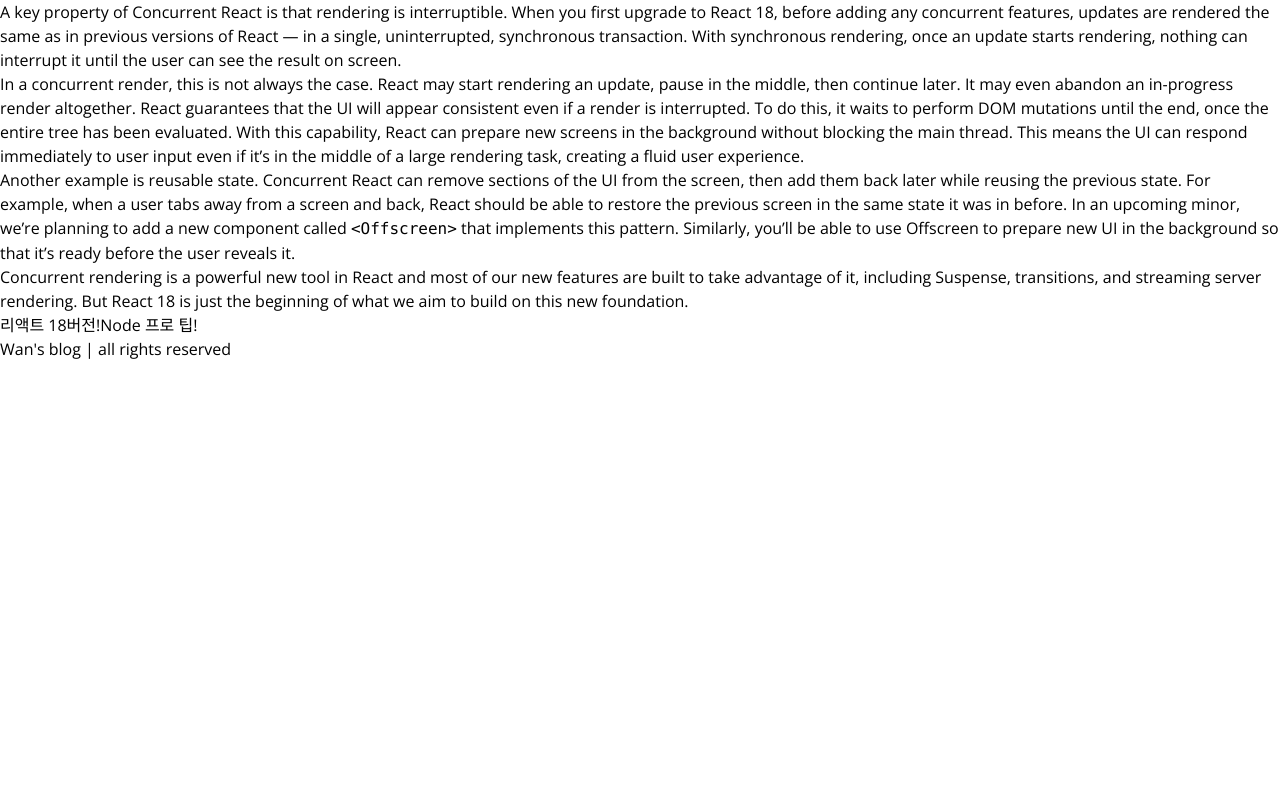
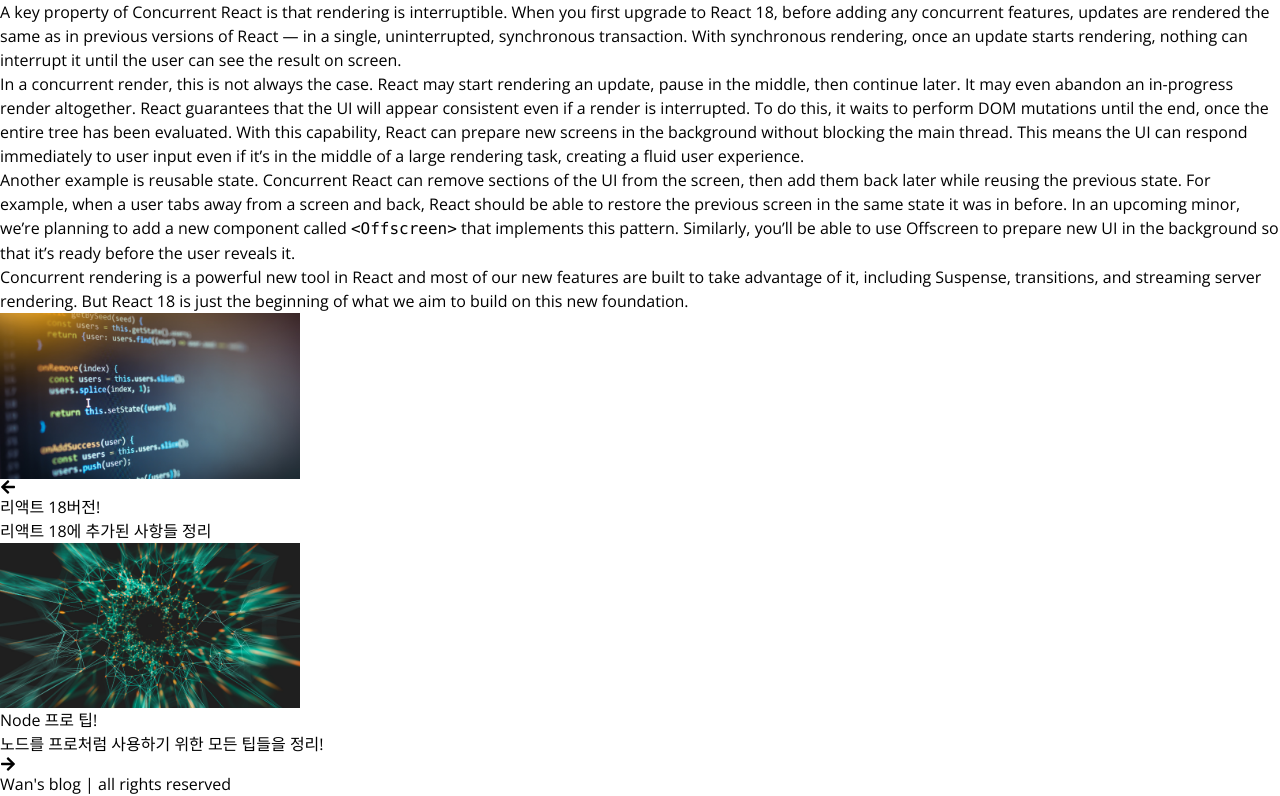
Before and after one commit to MyungWanPark/blog-next, a Next.js app: page /posts/best-react-practices in a window 1280 px wide. Shown: the part 1783-2579 px from the top of the page. Before the commit the page ends 2144 px from the top, so only its background shows below. Built offline with nearby package versions, Linux system fonts and the light colour scheme.

Commit message:
style: adjacent post

```diff
--- a/src/app/posts/[slug]/page.tsx
+++ b/src/app/posts/[slug]/page.tsx
@@ -1,3 +1,4 @@
+import AdjacentPostCard from "@/components/AdjacentPostCard";
 import PostContent from "@/components/PostContent";
 import { getPostDetail } from "@/service/posts";
 import Image from "next/image";
@@ -21,9 +22,9 @@
                 className="w-full h-1/5 max-h-[500px]"
             />
             <PostContent post={post} />
-            <section>
-                {prevPost && prevPost.title}
-                {nextPost && nextPost.title}
+            <section className="flex w-full">
+                {prevPost && <AdjacentPostCard post={prevPost} type="prev" />}
+                {nextPost && <AdjacentPostCard post={nextPost} type="next" />}
             </section>
         </article>
     );
--- /dev/null
+++ b/src/components/AdjacentContent.tsx
@@ -0,0 +1,25 @@
+import { Post } from "@/service/posts";
+import { FaArrowLeft, FaArrowRight } from "react-icons/fa";
+
+type Props = {
+    post: Post;
+    type: "prev" | "next";
+};
+
+const ICONS_CLASS = "text-yellow-400 text-xl m-4 group-hover:text-3xl";
+
+export default function AdjacentContent({
+    post: { description, title },
+    type,
+}: Props) {
+    return (
+        <div className="absolute top-1/2 left-1/2 w-full text-white flex items-center justify-around -translate-x-1/2 -translate-y-1/2">
+            {type === "prev" && <FaArrowLeft className={`${ICONS_CLASS}`} />}
+            <div className="w-2/3">
+                <h2 className="text-2xl">{title}</h2>
+                <p className="text-xl">{description}</p>
+            </div>
+            {type === "next" && <FaArrowRight className={`${ICONS_CLASS}`} />}
+        </div>
+    );
+}
--- /dev/null
+++ b/src/components/AdjacentPostCard.tsx
@@ -0,0 +1,25 @@
+import { Post } from "@/service/posts";
+import Image from "next/image";
+import Link from "next/link";
+import AdjacentContent from "./AdjacentContent";
+
+type Props = {
+    post: Post;
+    type: "prev" | "next";
+};
+
+export default function AdjacentPostCard({ post, type }: Props) {
+    const { path, title } = post;
+    return (
+        <Link href={`/posts/${path}`} className="w-full relative group">
+            <Image
+                src={`/images/posts/${path}.png`}
+                alt={title}
+                width={300}
+                height={150}
+                className="w-full max-h-52"
+            />
+            <AdjacentContent post={post} type={type} />
+        </Link>
+    );
+}
```
